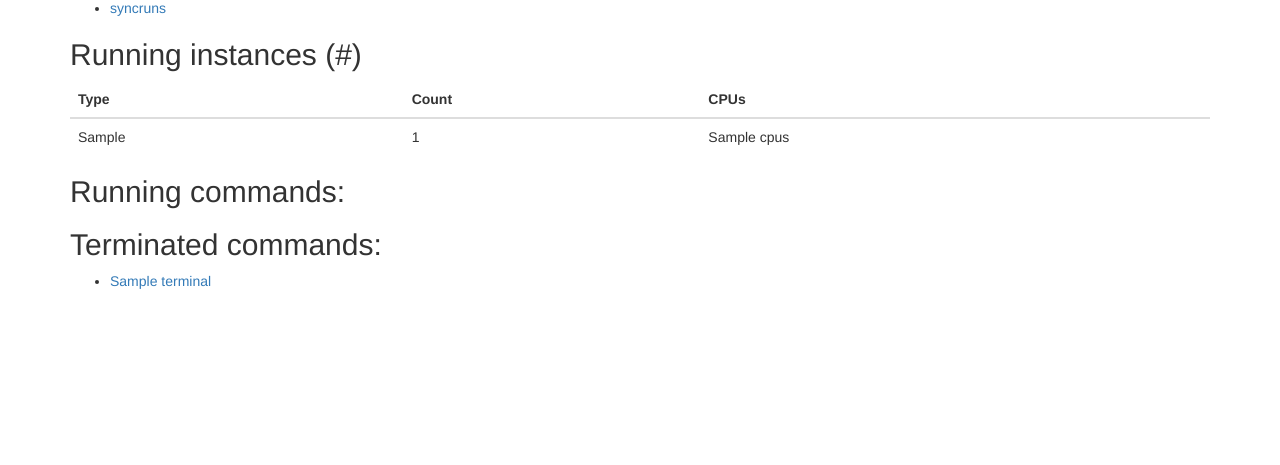
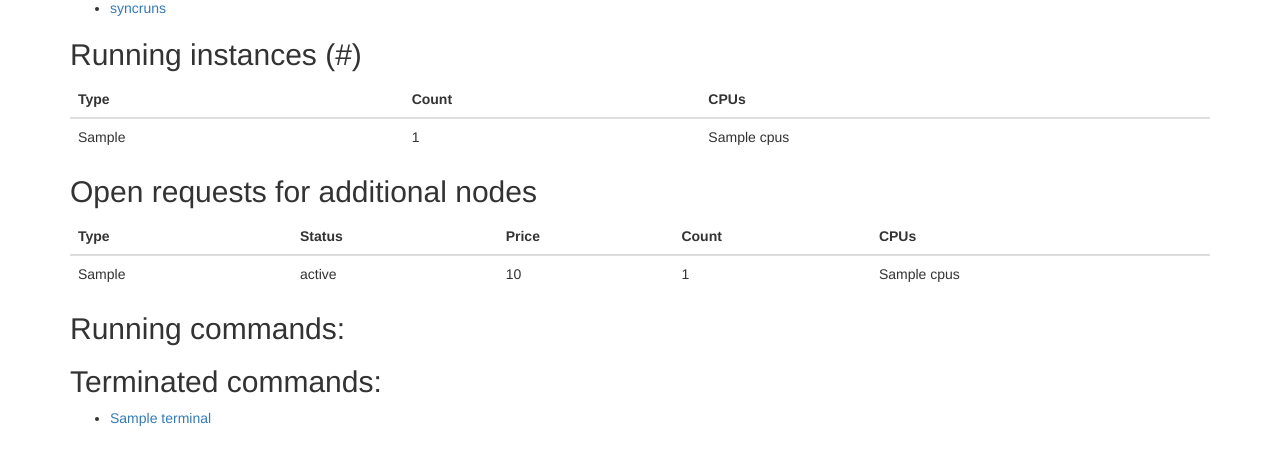
Before and after one commit to broadinstitute/phlock, a Python web app: template templates/index.html in a window 1280 px wide. Shown: the part 292-757 px from the top of the page. Run offline with Jinja, Linux system fonts and the light colour scheme; the template is opened without the code that fills it: most values are stand-ins (such as "Sample title", 1, 10 or a date in 2020); some libraries are stand-ins or nearby versions.

Commit message:
Added spot request info to home page.

```diff
--- a/templates/index.html
+++ b/templates/index.html
@@ -32,6 +32,22 @@
     </table>
   {% endif %}
 
+  {%  if open_spot_requests == [] %}
+    <h2>No spot requests open</h2>
+  {% else %}
+    <h2>Open requests for additional nodes</h2>
+    <table class="table">
+      <thead>
+        <tr><th>Type</th><th>Status</th><th>Price</th><th>Count</th><th>CPUs</th></tr>
+      </thead>
+      <tbody>
+      {% for instance_type, status, price, count, cpus in open_spot_requests %}
+        <tr><td>{{ instance_type }}</td><td>{{ status }}</td><td>{{ price }}</td><td>{{ count }}</td><td>{{ cpus }}</td></tr>
+      {% endfor %}
+      </tbody>
+    </table>
+  {% endif %}
+
   <h2>Running commands:</h2>
   <ul>
 	{% for terminal in terminals %}
```
Also changed, not shown: ui.py (+13 -2 lines).
